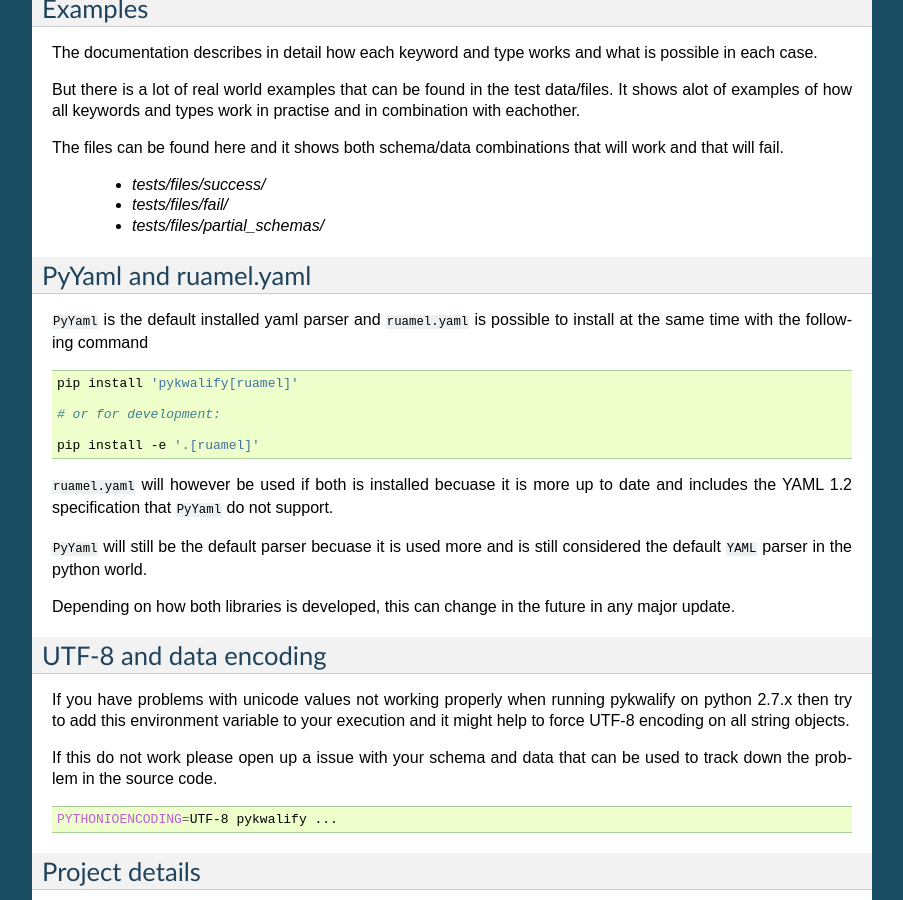
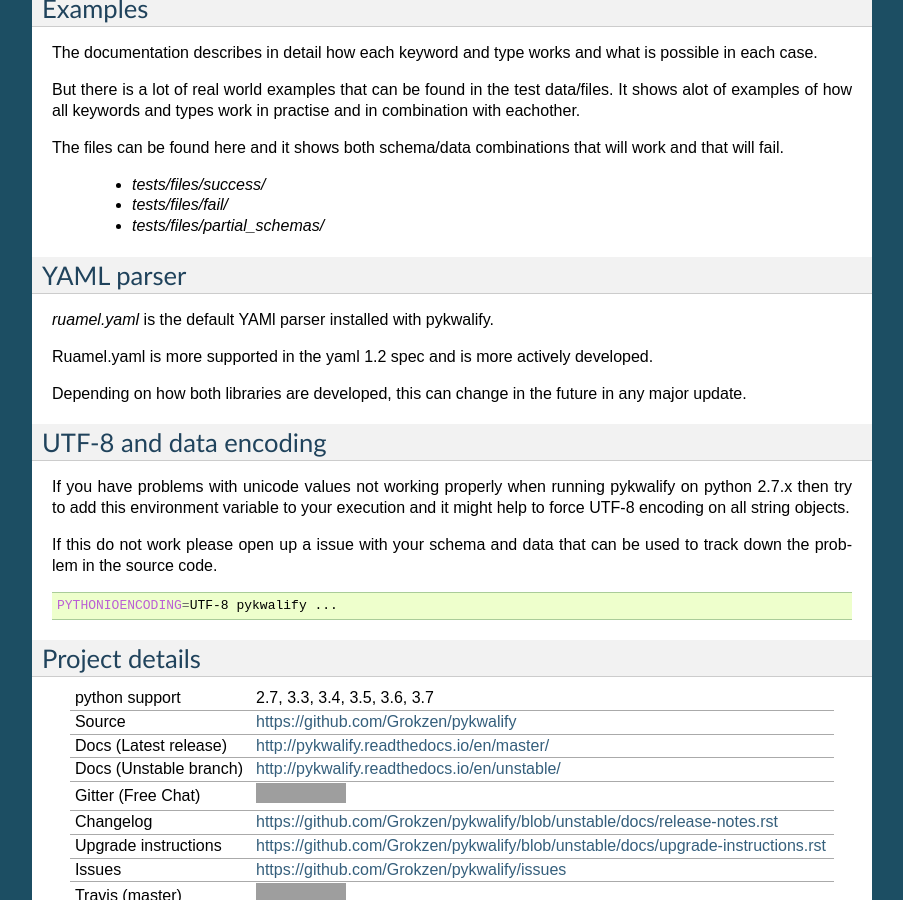
Before and after one commit to Grokzen/pykwalify, a Sphinx documentation site: the page built from docs/index.rst, in a window 1280 px wide and 900 px high, scrolled down 697 px. Shown: the whole window, without its empty margins (198-1101 px from the left). Built offline with Sphinx 7.4.7, drawn with Linux system fonts in a browser that asks for light colours; some of the changed text lies outside the part shown; grey boxes are pictures that could not be loaded.

Commit message:
Update docs with new ruamel.yaml changes

```diff
--- a/docs/index.rst
+++ b/docs/index.rst
@@ -61,25 +61,14 @@ The files can be found here and it shows both schema/data combinations that will
  - `tests/files/partial_schemas/`
 
 
+YAML parser
+-----------
 
-PyYaml and ruamel.yaml
-----------------------
+`ruamel.yaml` is the default YAMl parser installed with pykwalify.
 
-``PyYaml`` is the default installed yaml parser and ``ruamel.yaml`` is possible to install at the same time with the following command
+Ruamel.yaml is more supported in the yaml 1.2 spec and is more actively developed.
 
-.. code-block:: bash
-
-  pip install 'pykwalify[ruamel]'
-
-  # or for development:
-
-  pip install -e '.[ruamel]'
-
-``ruamel.yaml`` will however be used if both is installed becuase it is more up to date and includes the YAML 1.2 specification that ``PyYaml`` do not support.
-
-``PyYaml`` will still be the default parser becuase it is used more and is still considered the default ``YAML`` parser in the python world.
-
-Depending on how both libraries is developed, this can change in the future in any major update.
+Depending on how both libraries are developed, this can change in the future in any major update.
 
 
 
```
